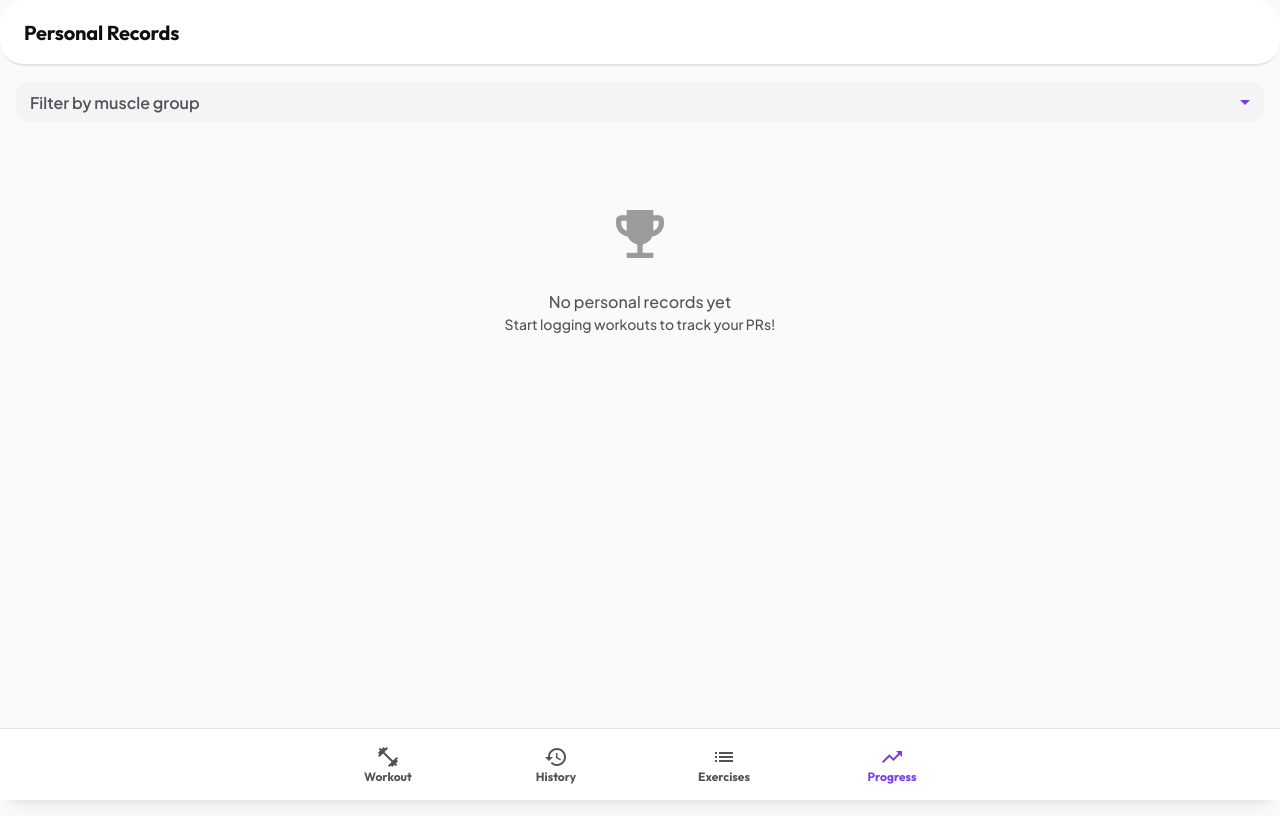
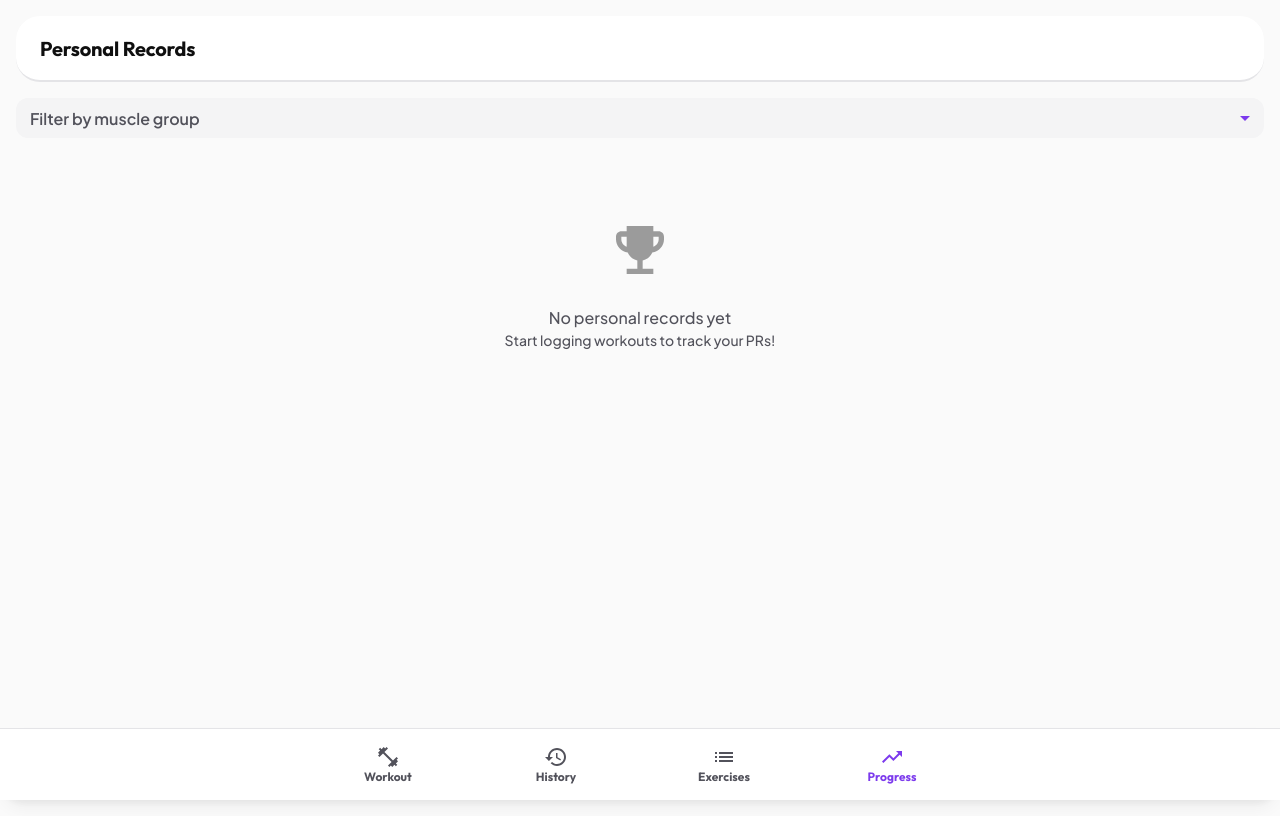
Before and after one commit to suarezgolborne/workout-tracker, a React (Vite) app: page /progress in a window 1280 px wide. Built offline with nearby package versions, Linux system fonts and the light colour scheme.

Commit message:
Add PageAppBar component for consistent app header across pages

```diff
--- /dev/null
+++ b/src/components/Layout/PageAppBar.tsx
@@ -0,0 +1,26 @@
+import { ReactNode } from "react";
+import { AppBar, Toolbar, Typography, SxProps, Theme } from "@mui/material";
+
+interface PageAppBarProps {
+  title: string;
+  actions?: ReactNode;
+  sx?: SxProps<Theme>;
+}
+
+export function PageAppBar({ title, actions, sx }: PageAppBarProps) {
+  return (
+    <AppBar
+      position="static"
+      color="default"
+      elevation={0}
+      sx={{ width: "calc(100% - 32px)", mx: "auto", mt: 2, ...sx }}
+    >
+      <Toolbar>
+        <Typography variant="h6" sx={{ flex: 1 }}>
+          {title}
+        </Typography>
+        {actions}
+      </Toolbar>
+    </AppBar>
+  );
+}
--- a/src/pages/ExercisesPage.tsx
+++ b/src/pages/ExercisesPage.tsx
@@ -1,14 +1,11 @@
-import { Box, Typography, AppBar, Toolbar } from '@mui/material'
+import { Box } from '@mui/material'
+import { PageAppBar } from '../components/Layout/PageAppBar'
 import { ExerciseLibrary } from '../components/Exercises/ExerciseLibrary'
 
 export function ExercisesPage() {
   return (
     <Box>
-      <AppBar position="static" color="default" elevation={0}>
-        <Toolbar>
-          <Typography variant="h6">Exercise Library</Typography>
-        </Toolbar>
-      </AppBar>
+      <PageAppBar title="Exercise Library" />
       <Box sx={{ p: 2, pb: 10 }}>
         <ExerciseLibrary />
       </Box>
--- a/src/pages/HistoryPage.tsx
+++ b/src/pages/HistoryPage.tsx
@@ -2,8 +2,6 @@ import { useState } from 'react'
 import {
   Box,
   Typography,
-  AppBar,
-  Toolbar,
   Dialog,
   DialogTitle,
   DialogContent,
@@ -11,6 +9,7 @@ import {
   TextField,
   Button,
 } from '@mui/material'
+import { PageAppBar } from '../components/Layout/PageAppBar'
 import { WorkoutHistory } from '../components/Workout/WorkoutHistory'
 import { useWorkoutTemplates } from '../hooks/useWorkoutTemplates'
 import { useExercises } from '../hooks/useExercises'
@@ -43,11 +42,7 @@ export function HistoryPage() {
 
   return (
     <Box>
-      <AppBar position="static" color="default" elevation={0}>
-        <Toolbar>
-          <Typography variant="h6">Workout History</Typography>
-        </Toolbar>
-      </AppBar>
+      <PageAppBar title="Workout History" />
       <Box sx={{ p: 2 }}>
         <WorkoutHistory onSaveAsTemplate={handleSaveAsTemplate} />
       </Box>
--- a/src/pages/ProgressPage.tsx
+++ b/src/pages/ProgressPage.tsx
@@ -1,14 +1,11 @@
-import { Box, Typography, AppBar, Toolbar } from '@mui/material'
+import { Box } from '@mui/material'
+import { PageAppBar } from '../components/Layout/PageAppBar'
 import { PRDashboard } from '../components/Progress/PRDashboard'
 
 export function ProgressPage() {
   return (
     <Box>
-      <AppBar position="static" color="default" elevation={0}>
-        <Toolbar>
-          <Typography variant="h6">Personal Records</Typography>
-        </Toolbar>
-      </AppBar>
+      <PageAppBar title="Personal Records" />
       <Box sx={{ p: 2, pb: 10 }}>
         <PRDashboard />
       </Box>
--- a/src/pages/WorkoutPage.tsx
+++ b/src/pages/WorkoutPage.tsx
@@ -8,8 +8,6 @@ import {
   DialogActions,
   Typography,
   TextField,
-  AppBar,
-  Toolbar,
   IconButton,
   List,
   ListItemButton,
@@ -26,6 +24,7 @@ import {
   Delete,
   Edit,
 } from "@mui/icons-material";
+import { PageAppBar } from "../components/Layout/PageAppBar";
 import { ExerciseLibrary } from "../components/Exercises/ExerciseLibrary";
 import { ExerciseEntry } from "../components/Workout/ExerciseEntry";
 import { useWorkouts } from "../hooks/useWorkouts";
@@ -309,16 +308,14 @@ export function WorkoutPage() {
 
   return (
     <Box sx={{ pb: 10 }}>
-      <AppBar position="static" color="default" elevation={0}>
-        <Toolbar>
-          <Typography variant="h6" sx={{ flex: 1 }}>
-            Current Workout
-          </Typography>
+      <PageAppBar
+        title="Current Workout"
+        actions={
           <IconButton onClick={handleCancelWorkout} color="error">
             <Close />
           </IconButton>
-        </Toolbar>
-      </AppBar>
+        }
+      />
 
       <Box sx={{ p: 2, display: "flex", gap: 2, flexWrap: "wrap" }}>
         <TextField
```
